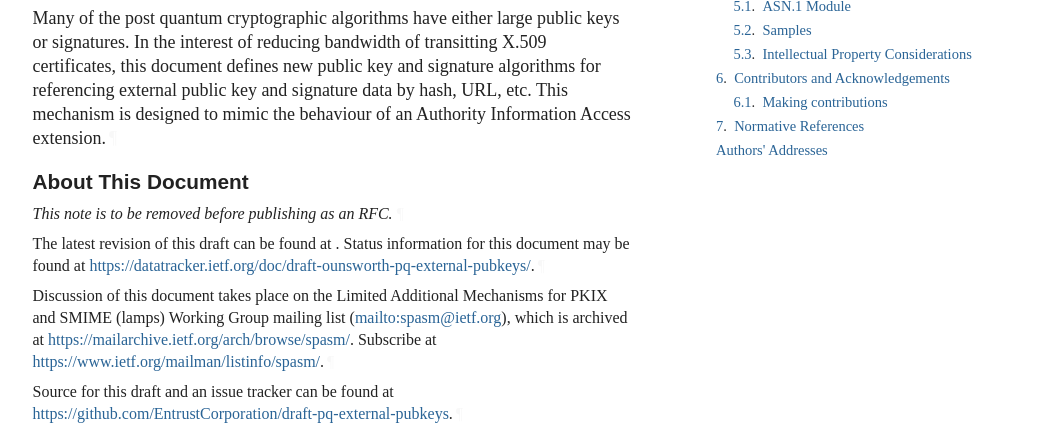
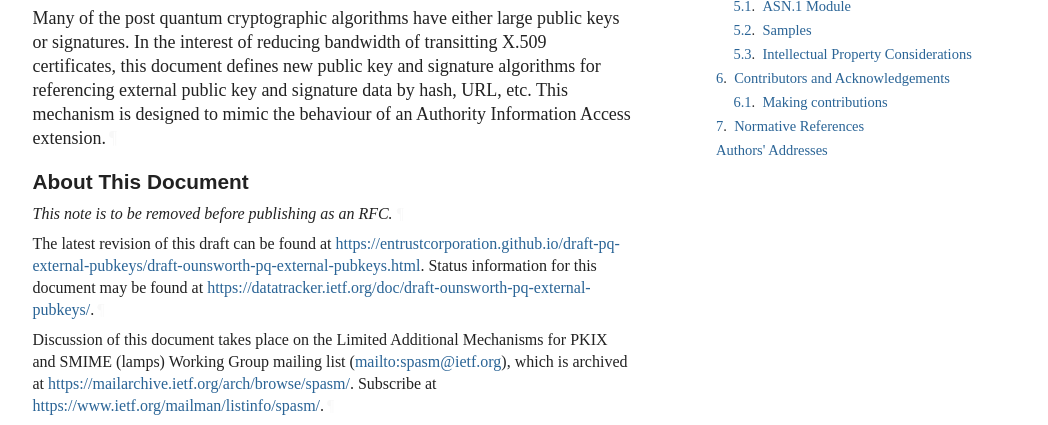
Before and after one commit to EntrustCorporation/draft-pq-external-pubkeys, a plain HTML site: page draft-ounsworth-pq-external-pubkeys.html in a window 1280 px wide. Shown: the part 399-824 px from the top of the page, without its empty margins (92-1140 px from the left). Drawn offline with Linux system fonts and the light colour scheme; a web font is replaced by a local one.

Commit message:
Script updating gh-pages from 06f1f87. [ci skip]

```diff
--- a/draft-ounsworth-pq-external-pubkeys.html
+++ b/draft-ounsworth-pq-external-pubkeys.html
@@ -1090,7 +1090,7 @@ svg :is([fill="white"], [fill^="#fff"]) {
       </h2>
 <p id="section-note.1-1">This note is to be removed before publishing as an RFC.<a href="#section-note.1-1" class="pilcrow">¶</a></p>
 <p id="section-note.1-2">
-        The latest revision of this draft can be found at <span><a href=""></a></span>.
+        The latest revision of this draft can be found at <span><a href="https://entrustcorporation.github.io/draft-pq-external-pubkeys/draft-ounsworth-pq-external-pubkeys.html">https://entrustcorporation.github.io/draft-pq-external-pubkeys/draft-ounsworth-pq-external-pubkeys.html</a></span>.
         Status information for this document may be found at <span><a href="https://datatracker.ietf.org/doc/draft-ounsworth-pq-external-pubkeys/">https://datatracker.ietf.org/doc/draft-ounsworth-pq-external-pubkeys/</a></span>.<a href="#section-note.1-2" class="pilcrow">¶</a></p>
 <p id="section-note.1-3">
         Discussion of this document takes place on the
```
Also changed, not shown: draft-ounsworth-pq-external-pubkeys.txt.
